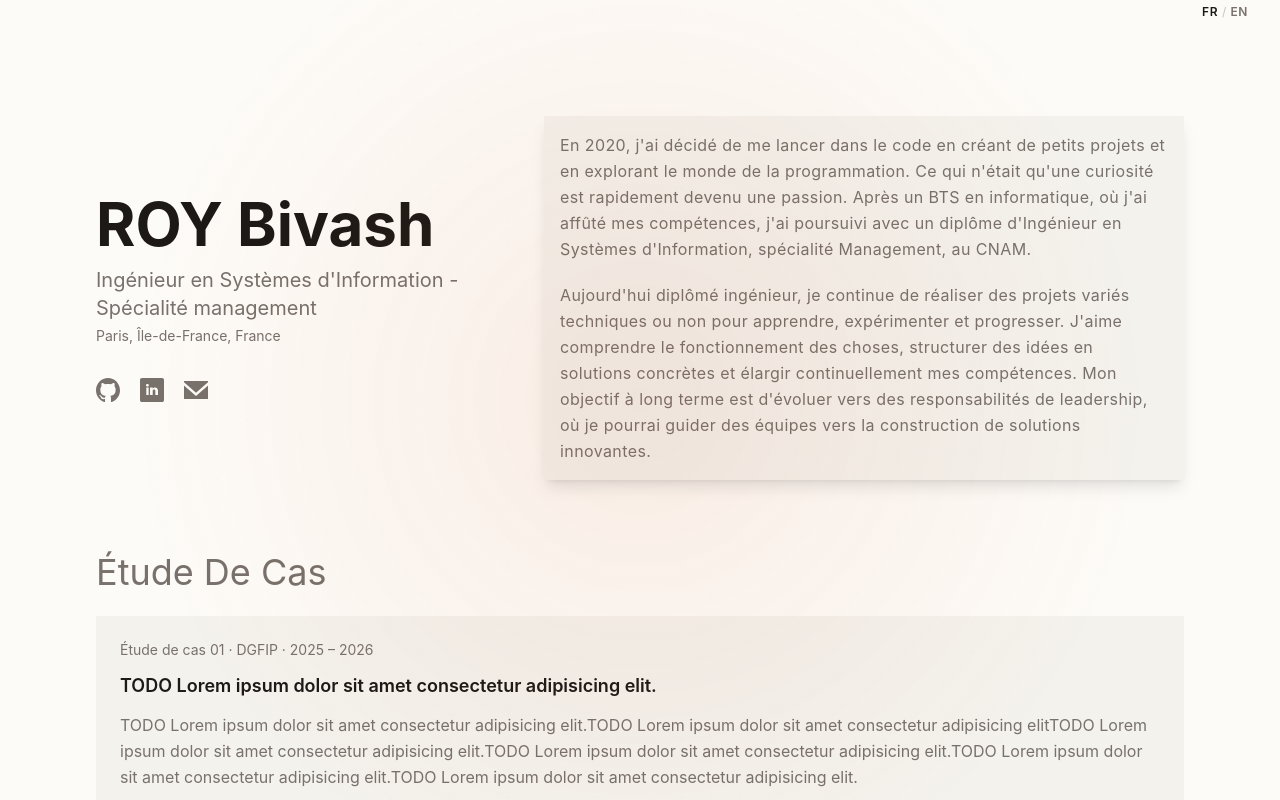
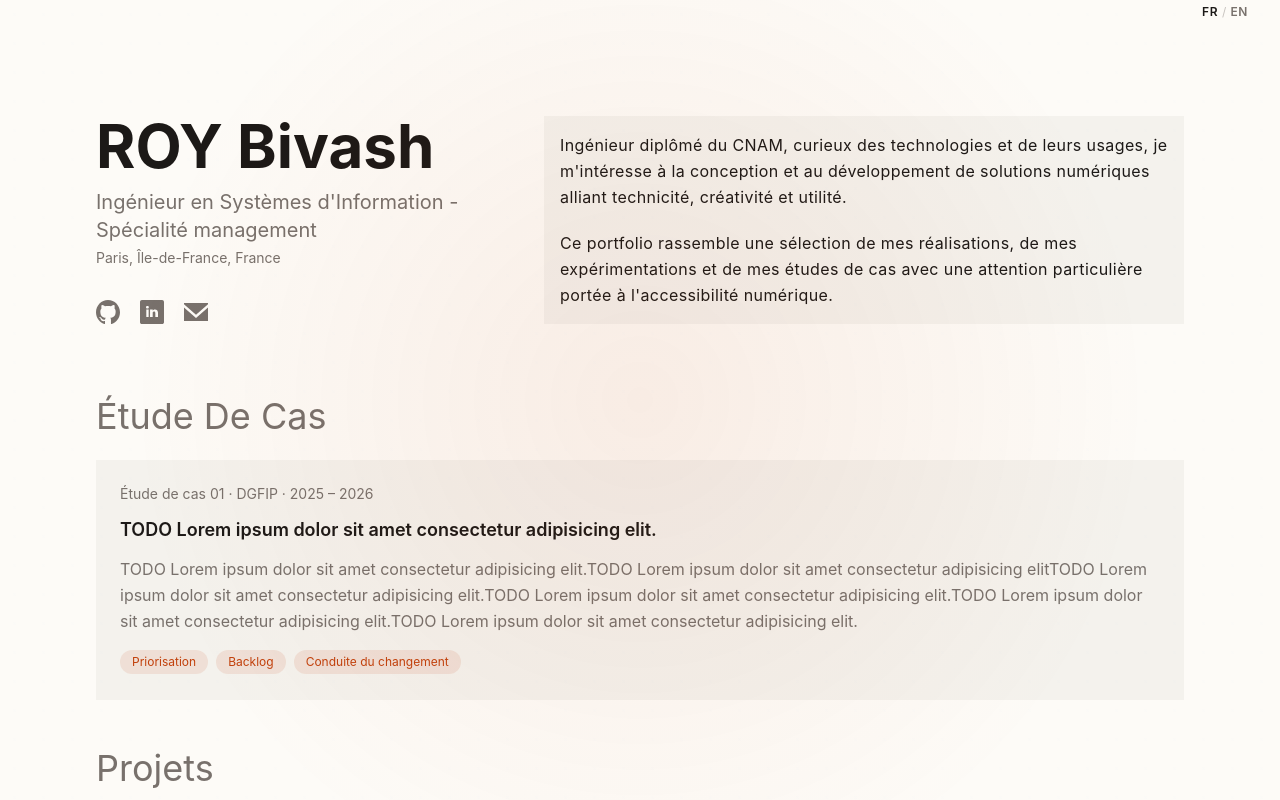
Before and after one commit to Roy-Bivash/portfolio-v3, a React (Vite) app: page / in a window 1280 px wide. Shown: the top 800 px of the page. Built offline with nearby package versions, Linux system fonts and the light colour scheme.

Commit message:
description a jour

```diff
--- a/public/data/infos/description-en.md
+++ b/public/data/infos/description-en.md
@@ -1,3 +1,3 @@
-Back in 2020, I decided to dive into coding by creating small projects and exploring the world of programming. What started as a curiosity quickly turned into a passion. After completing a two-year technical degree in IT, where I sharpened my skills, I went on to earn an Engineering degree in Information Systems with a specialization in Management at CNAM University.
+A graduate engineer from the [CNAM](https://www.cnam.fr/), curious about technologies and their uses, I am interested in the design and development of digital solutions combining technical expertise, creativity, and usefulness.
 
-Today, I hold an engineering degree and continue to build projects across a variety of fields, some technical, some not, as a way to keep learning, experimenting, and growing. I'm passionate about understanding how things work, organizing ideas into concrete solutions, and continuously expanding my skill set. My long-term goal is to take on leadership responsibilities where I can guide teams toward building innovative solutions.
+This portfolio brings together a selection of my projects, experiments, and case studies, with particular attention paid to digital accessibility.
--- a/public/data/infos/description-fr.md
+++ b/public/data/infos/description-fr.md
@@ -1,3 +1,3 @@
-En 2020, j'ai décidé de me lancer dans le code en créant de petits projets et en explorant le monde de la programmation. Ce qui n'était qu'une curiosité est rapidement devenu une passion. Après un BTS en informatique, où j'ai affûté mes compétences, j'ai poursuivi avec un diplôme d'Ingénieur en Systèmes d'Information, spécialité Management, au CNAM.
+Ingénieur diplômé du [CNAM](https://www.cnam.fr/), curieux des technologies et de leurs usages, je m'intéresse à la conception et au développement de solutions numériques alliant technicité, créativité et utilité.
 
-Aujourd'hui diplômé ingénieur, je continue de réaliser des projets variés techniques ou non pour apprendre, expérimenter et progresser. J'aime comprendre le fonctionnement des choses, structurer des idées en solutions concrètes et élargir continuellement mes compétences. Mon objectif à long terme est d'évoluer vers des responsabilités de leadership, où je pourrai guider des équipes vers la construction de solutions innovantes.
+Ce portfolio rassemble une sélection de mes réalisations, de mes expérimentations et de mes études de cas avec une attention particulière portée à l'accessibilité numérique.
--- a/src/pages/home/common/HomePageHeader.tsx
+++ b/src/pages/home/common/HomePageHeader.tsx
@@ -89,10 +89,21 @@ export function HomePageHeader() {
                     </ul>
                 </section>
             </div>
-
-            <section id="about" className="md:col-span-3 lg:bg-secondary-background lg:p-4 lg:shadow-lg">
-                <div className="space-y-5 leading-relaxed tracking-wide text-secondary-text">
-                    <ReactMarkdown remarkPlugins={[remarkGfm]}>
+            <section id="about" className="md:col-span-3 lg:bg-secondary-background lg:p-4">
+                <div className="space-y-5 leading-relaxed tracking-wide text-primary-text">
+                    <ReactMarkdown
+                        remarkPlugins={[remarkGfm]}
+                        components={{
+                            a: ({ node, ...props }) => (
+                                <a
+                                    {...props}
+                                    className="transition hover:text-accent-text hover:underline"
+                                    target="_blank"
+                                    rel="noopener noreferrer"
+                                />
+                            ),
+                        }}
+                    >
                         {t(description)}
                     </ReactMarkdown>
                 </div>
--- a/src/pages/home/common/HomePageMain.tsx
+++ b/src/pages/home/common/HomePageMain.tsx
@@ -1,5 +1,4 @@
 import { Project, ProjectList } from "@/components/project";
-import placeholder from "@/assets/placeholder.svg";
 import { useEffect, useState } from "react";
 import type { ProjectType } from "@/types/ProjectType";
 import { getProjects } from "@/libs/Projets";
```
